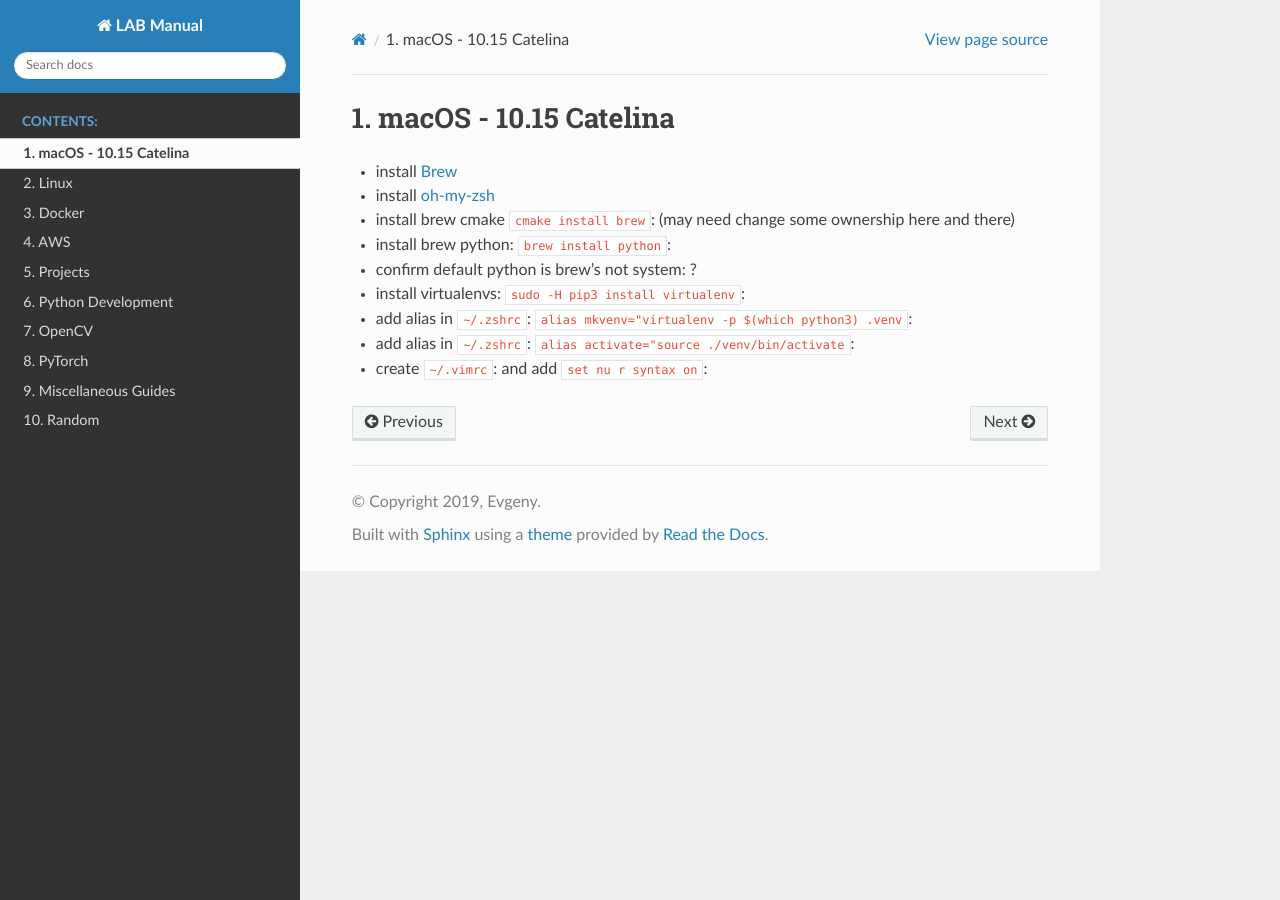
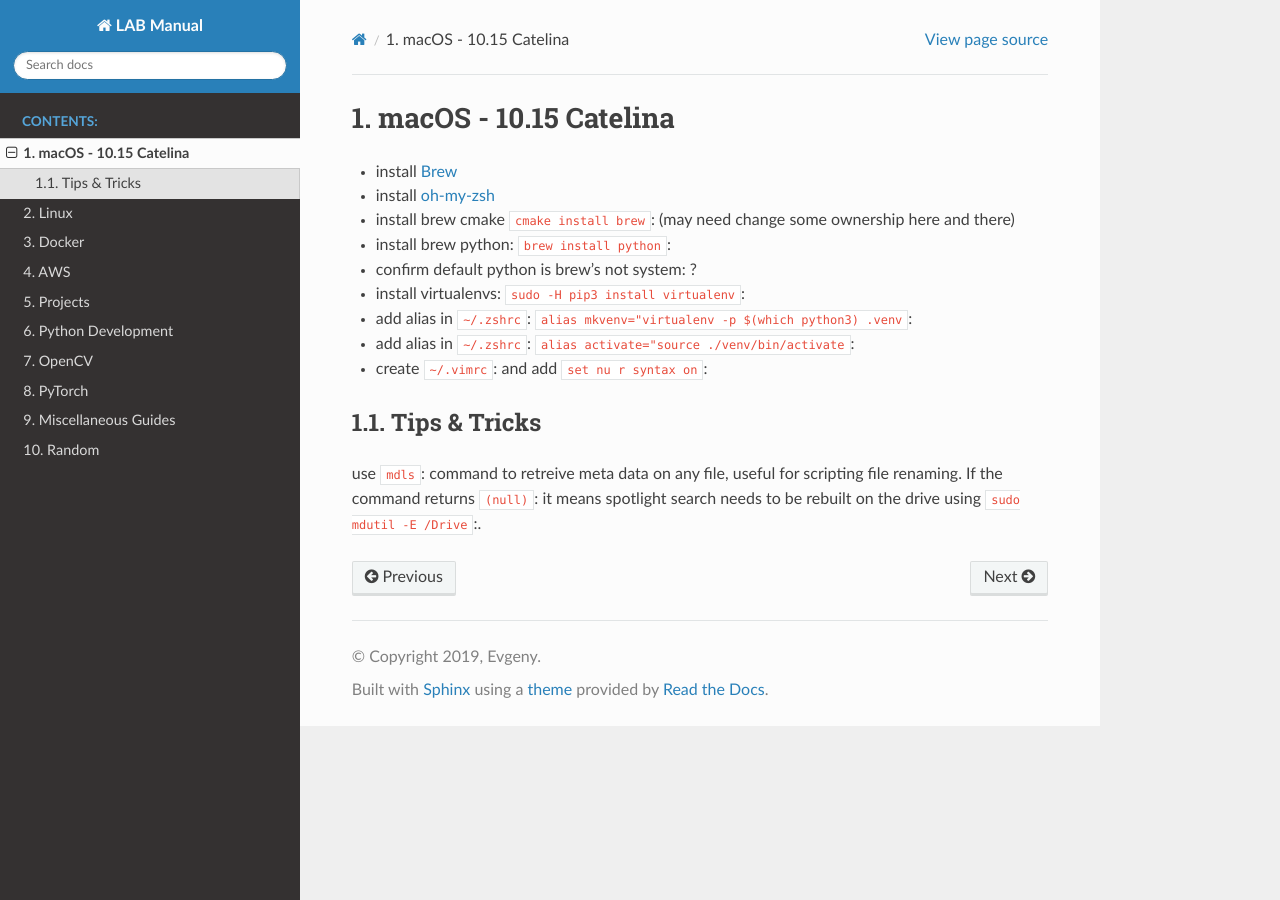
Before and after one commit to evgenyslab/labmanual, a Sphinx documentation site: the page built from docs/macOS.rst, in a window 1280 px wide. Built offline with Sphinx 7.4.7 and the Read the Docs theme 2.0.0, drawn with Linux system fonts in a browser that asks for light colours.

Commit message:
update mac info with tips

```diff
--- a/docs/macOS.rst
+++ b/docs/macOS.rst
@@ -12,3 +12,8 @@ macOS - 10.15 Catelina
 - add alias in :code:`~/.zshrc`: :code:`alias mkvenv="virtualenv -p $(which python3) .venv`:
 - add alias in :code:`~/.zshrc`: :code:`alias activate="source ./venv/bin/activate`:
 - create :code:`~/.vimrc`: and add :code:`set nu \r syntax on`:
+
+Tips & Tricks
+-------------
+
+use :code:`mdls`: command to retreive meta data on any file, useful for scripting file renaming. If the command returns :code:`(null)`: it means spotlight search needs to be rebuilt on the drive using :code:`sudo mdutil -E /Drive`:.
```
